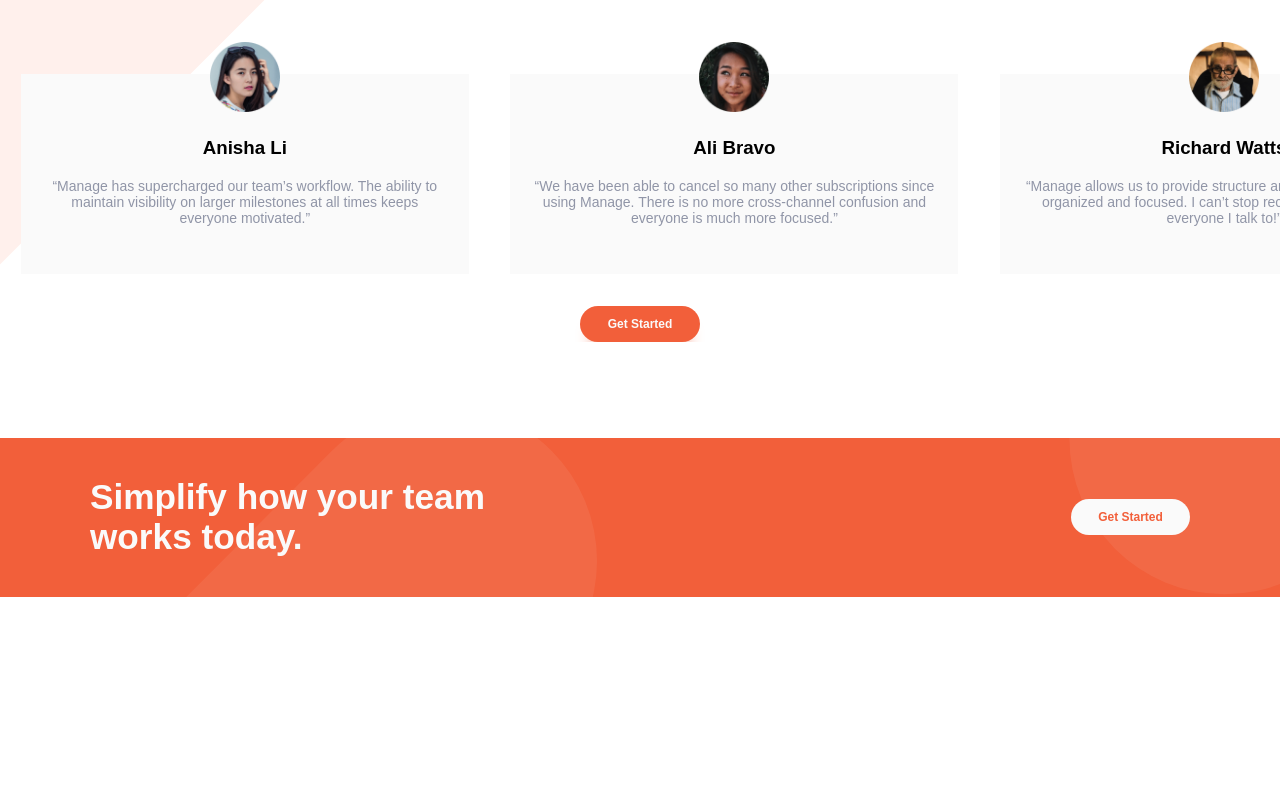
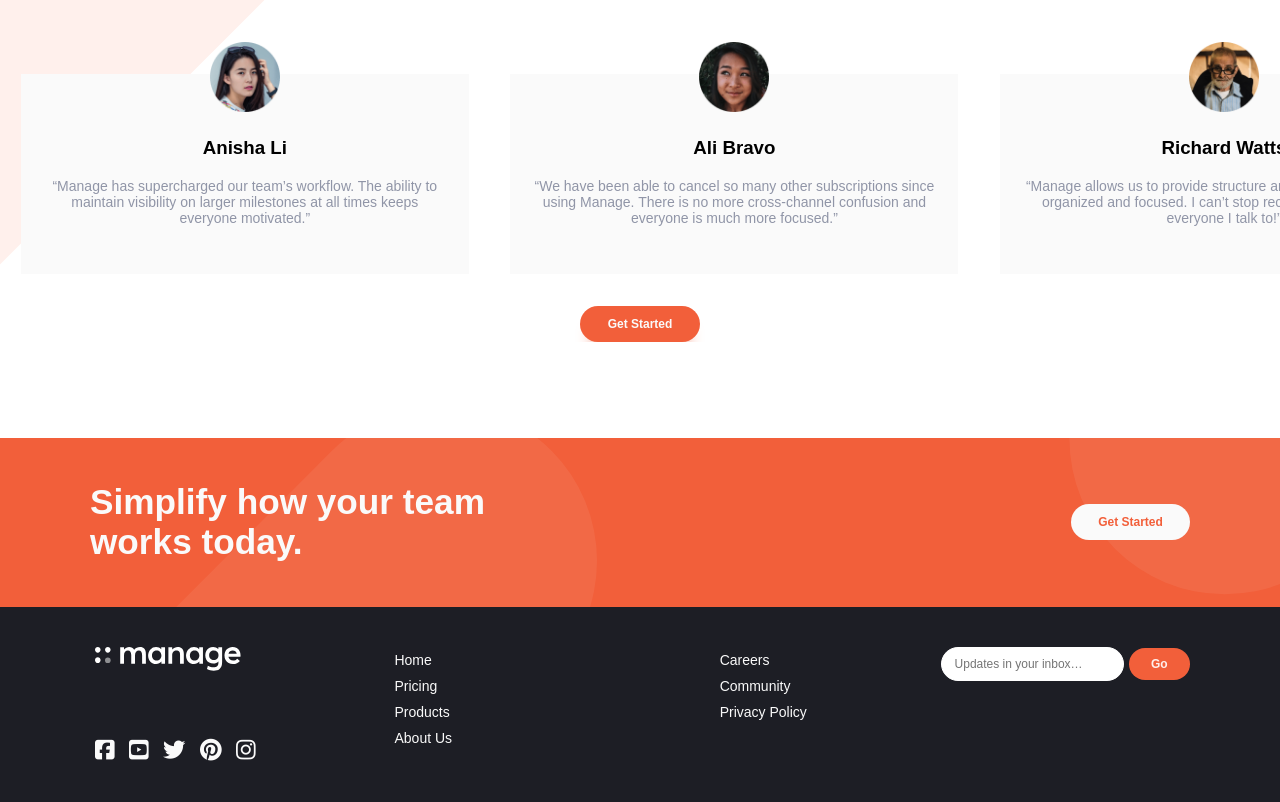
Before and after one commit to anarsafar/manage-landing-page, a plain HTML site: page index.html in a window 1280 px wide. Shown: the part 1114-1916 px from the top of the page. Before the commit the page ends 1711 px from the top, so only its background shows below. Drawn offline with Linux system fonts and the light colour scheme; a web font is replaced by a local one.

Commit message:
added footer section

```diff
--- a/index.html
+++ b/index.html
@@ -165,9 +165,41 @@
           <button class="btn-white">Get Started</button>
         </div>
       </section>
+      <!--Footer Section-->
+      <footer>
+        <div class="container flex-horizontal">
+          <div class="social">
+            <div class="logo"><img src="./images/logo.svg" alt=""></div>
+            <div class="social-icons">
+              <i class="fab fa-facebook-square"></i>
+              <i class="fab fa-youtube-square"></i>
+              <i class="fab fa-twitter"></i>
+              <i class="fab fa-pinterest"></i>
+              <i class="fab fa-instagram"></i>
+            </div>
+          </div>
+          <div class="footer-nav flex-horizontal">
+             <ul>
+               <li><a href="#">Home</a></li>
+               <li><a href="#">Pricing</a></li>
+               <li><a href="#">Products</a></li>
+               <li><a href="#">About Us</a></li>
+             </ul>
+             <ul>
+               <li><a href="#">Careers</a></li>
+               <li><a href="#">Community</a></li>
+               <li><a href="#">Privacy Policy</a></li>
+             </ul>
+          </div>
+          <form class="flex-horizontal">
+            <input type="text" placeholder="Updates in your inbox…">
+            <button class="btn-go">Go</button>
+            <!-- <span>Copyright 2020. All Rights Reserved</span> -->
+          </form>
+        </div>
+      </footer>
     </main>
-    <!-- Home Pricing Products About Us Careers Community Privacy Policy
-    Updates in your inbox… Go Copyright 2020. All Rights Reserved -->
+    <script src="https://kit.fontawesome.com/01eab78c02.js" crossorigin="anonymous"></script>
     <script src="./js/app.js"></script>
   </body>
 </html>
--- /dev/null
+++ b/sass/_footer.scss
@@ -0,0 +1,50 @@
+footer {
+  background: $very-dark-blue;
+  padding: 2.5rem 0;
+  .container {
+    align-items: flex-start;
+    .social {
+      flex-grow: 1;
+      .logo {
+        filter: brightness(0) invert(1);
+        margin: 0 5px;
+      }
+      .social-icons{
+          margin-top: 4rem;
+          i{
+            margin: 0 5px;
+            cursor: pointer;
+            font-size: 1.4rem;
+            color: $very-light-gray;
+            transition: 0.4s ease-in-out;
+            &:hover{
+                color: $bright-red;
+            }
+          }
+      }
+    }
+    .footer-nav {
+      align-items: flex-start;
+      flex-grow: 2;
+      ul {
+        margin: 0;
+        padding: 0;
+        li {
+          font-size: 14px;
+          padding: 5px 0;
+          a {
+            transition: 0.4s ease-in-out;
+            color: $very-light-gray;
+            &:hover {
+              color: $bright-red;
+            }
+          }
+        }
+      }
+    }
+    form {
+      flex-grow: 1;
+      justify-content: flex-end;
+    }
+  }
+}
--- a/sass/_simplify.scss
+++ b/sass/_simplify.scss
@@ -1,7 +1,7 @@
 .simplify {
   background: url("../images/bg-simplify-section-desktop.svg") 7rem -8rem no-repeat $bright-red;
   color: $very-light-gray;
-  padding: 10px 0;
+  padding: 15px 0;
   margin-top: 6rem;
   .container {
     .text {
--- a/sass/_utilities.scss
+++ b/sass/_utilities.scss
@@ -102,5 +102,25 @@ ul{
 .btn-go{
     @include button();
     background: $bright-red;
+    padding: 9px 1.4rem;
     color: $very-pale-red;
+    &:hover{
+        filter: opacity(1) brightness(150%);
+    }
 }
+
+input{
+    border: 1px solid #fff;
+    border-radius: 1.3rem;
+    padding: 9px 13px;
+    margin-right: 5px;
+    font-family: 'Be Vietnam', sans-serif;
+    font-size: 12px;
+    font-weight: 500;
+    &:focus{
+        outline: none;
+    }
+    &::placeholder{
+        font-family: 'Be Vietnam', sans-serif;
+    }
+}
--- a/sass/main.scss
+++ b/sass/main.scss
@@ -4,3 +4,4 @@
 @import "different";
 @import "testimonials";
 @import "simplify";
+@import "footer";
```
Also changed, not shown: css/main.css, 1 other file.
